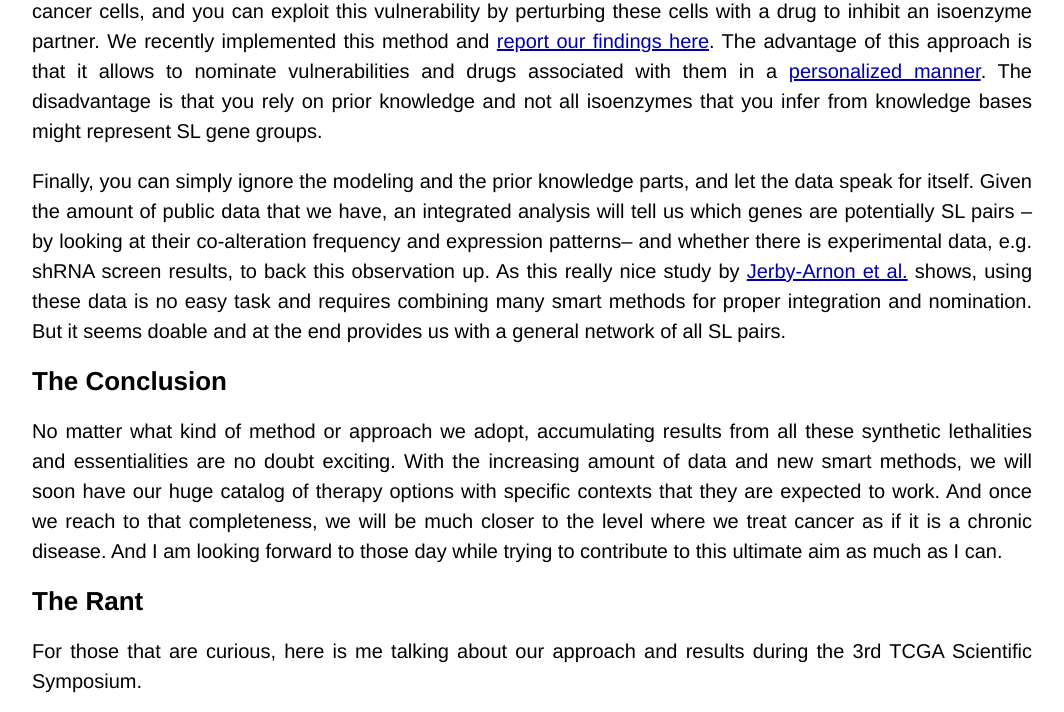
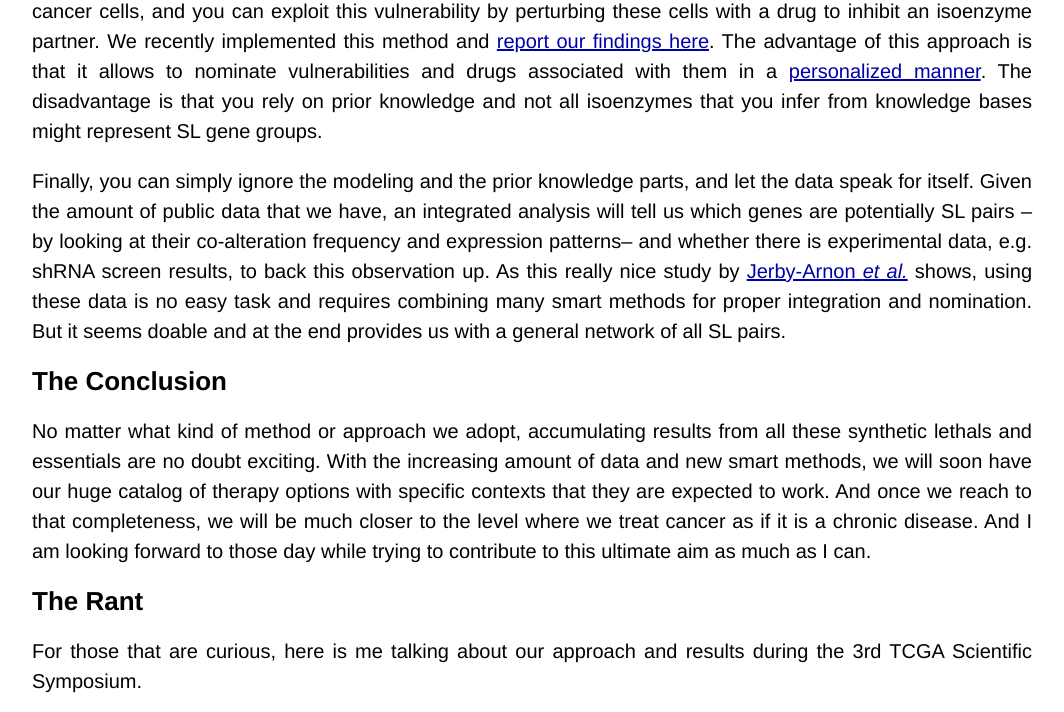
Before and after one commit to armish/ergosome, a Jekyll site: the page built from _posts/2014-09-02-of-vulnerabilities-and-synthetic-lethalities.markdown, in a window 1280 px wide and 900 px high, scrolled down 3002 px, cut to the strip 0-712 px from the top of the window. Shown: the whole strip, without its empty margins (108-1172 px from the left). Built offline with Jekyll 4.4.1, drawn with Linux system fonts in a browser that asks for light colours; Markdown is read by kramdown in place of the engine named in the settings; comment, search, counter and statistics services are not loaded; some of the changed text lies outside the part shown.

Commit message:
changed the titled.

```diff
--- a/_posts/2014-09-02-of-vulnerabilities-and-synthetic-lethalities.markdown
+++ b/_posts/2014-09-02-of-vulnerabilities-and-synthetic-lethalities.markdown
@@ -1,6 +1,6 @@
 ---
 layout: post
-title:  "Of Synthetic Lethalities and Vulnerabilities in Cancer"
+title:  "Of Synthetic Lethals and Vulnerabilities in Cancer"
 date:   2014-09-02 16:00:01
 categories: cancer therapy vulnerability personalized precision medicine
 ---
@@ -122,14 +122,14 @@
 an integrated analysis will tell us which genes are potentially SL pairs
 --by looking at their co-alteration frequency and expression patterns--
 and whether there is experimental data, e.g. shRNA screen results, to back this observation up.
-As this really nice study by [Jerby-Arnon et al.](http://dx.doi.org/10.1016/j.cell.2014.07.027) shows,
+As this really nice study by [Jerby-Arnon *et al.*](http://dx.doi.org/10.1016/j.cell.2014.07.027) shows,
 using these data is no easy task
 and requires combining many smart methods for proper integration and nomination.
 But it seems doable and at the end provides us with a general network of all SL pairs.
 
 ## The Conclusion
 No matter what kind of method or approach we adopt,
-accumulating results from all these synthetic lethalities and essentialities are no doubt exciting.
+accumulating results from all these synthetic lethals and essentials are no doubt exciting.
 With the increasing amount of data and new smart methods,
 we will soon have our huge catalog of therapy options with specific contexts that they are expected to work.
 And once we reach to that completeness,
```
